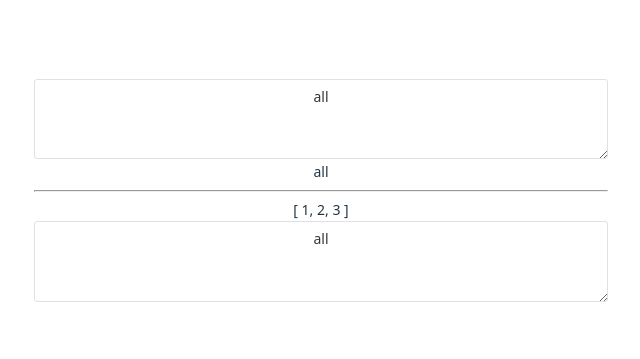
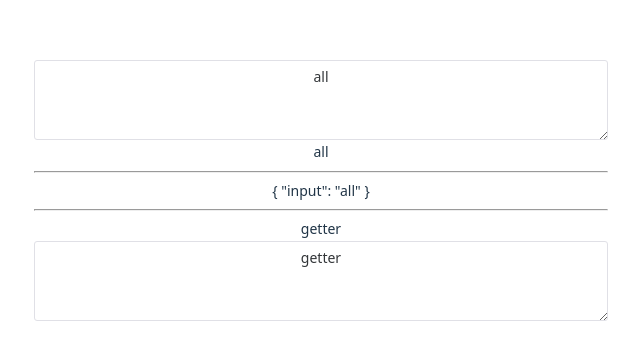
Before and after one commit to Hana-ame/gbt7714-vue-style, a Vue app: page / in a window 1280 px wide. Shown: the part 209-568 px from the top of the page, without its empty margins (319-959 px from the left). Built offline with nearby package versions, Linux system fonts and the light colour scheme.

Commit message:
% computed getter only should be a function. find it in the def type

```diff
--- a/src/components/RefMaker.vue
+++ b/src/components/RefMaker.vue
@@ -6,21 +6,32 @@ import { NInput }  from 'naive-ui'
 
 const input = ref("all")
 
-let arr = [1,2,3]
-const arrr = ref([1,2,3])
-const arrrr = reactive([1,2,3])
+// let arr = [1,2,3]
+// const arrr = ref([1,2,3])
+// const arrrr = reactive([1,2,3])
 
-console.log(arr,arrr,arrrr)
+// console.log(arr,arrr,arrrr)
 
-const result = computed({
+// 监视某个变量改动？
+const obj = computed(() => {
+  // console.log(this)
+  console.log("obj", obj)
+  console.log(input)
+  return {
+    "input": input,
+  }
+})
+
+const result = computed<string>({
   get() {
-    arr.push(arr[arr.length-3])
+    // arr.push(arr[arr.length-3])
     // console.log('get')
-    return input.value
+    // return obj.input.value
+    return "getter"
   },
-  set(newValue) {
-    // console.log('set')
-    input.value = newValue
+  set(newValue: any) {
+    // console.log(result)
+    // input.value = newValue
   }
 })
 
@@ -33,7 +44,9 @@ const result = computed({
     />
     {{ input }}
     <hr />
-    {{ arr }}
+    {{ obj }}
+    <hr />
+    {{ result }}
     <n-input
       v-model:value="result"
       type="textarea"
```
Also changed, not shown: src/components/RefMaker.ts (added).
